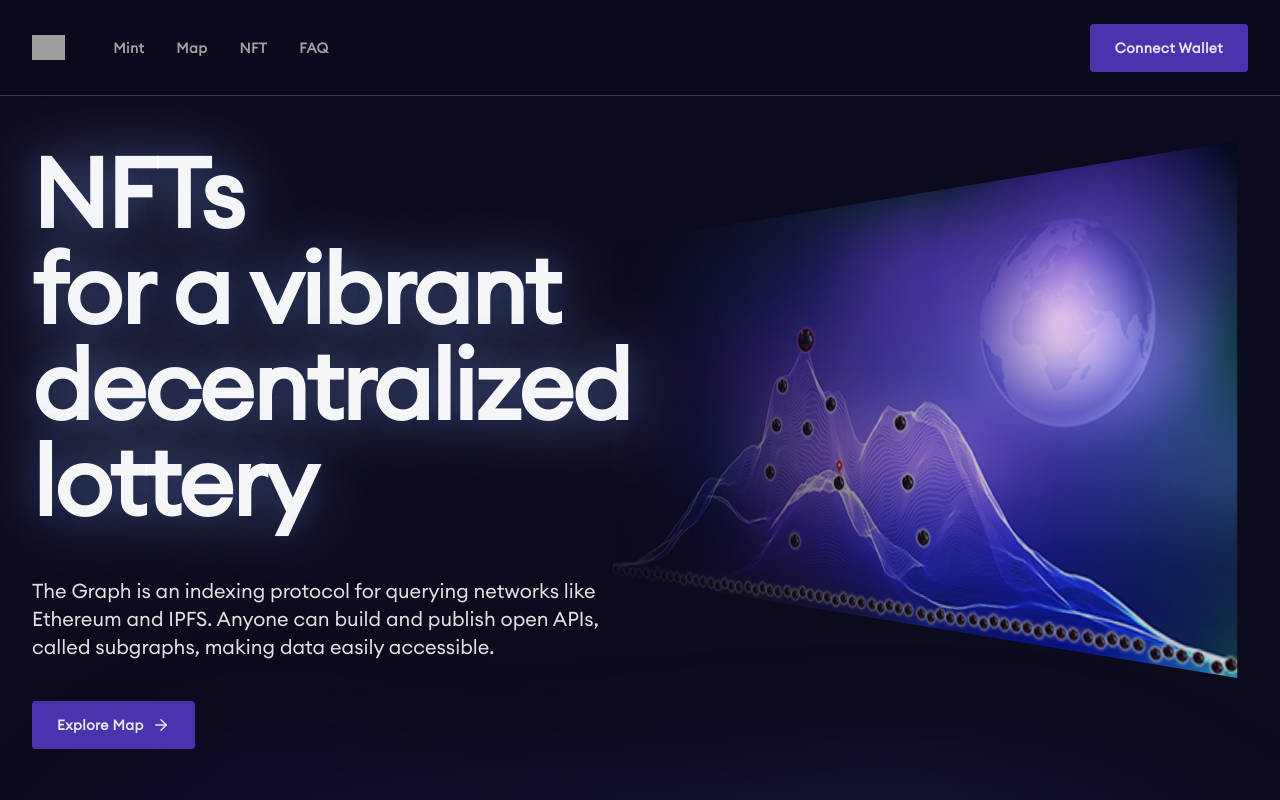
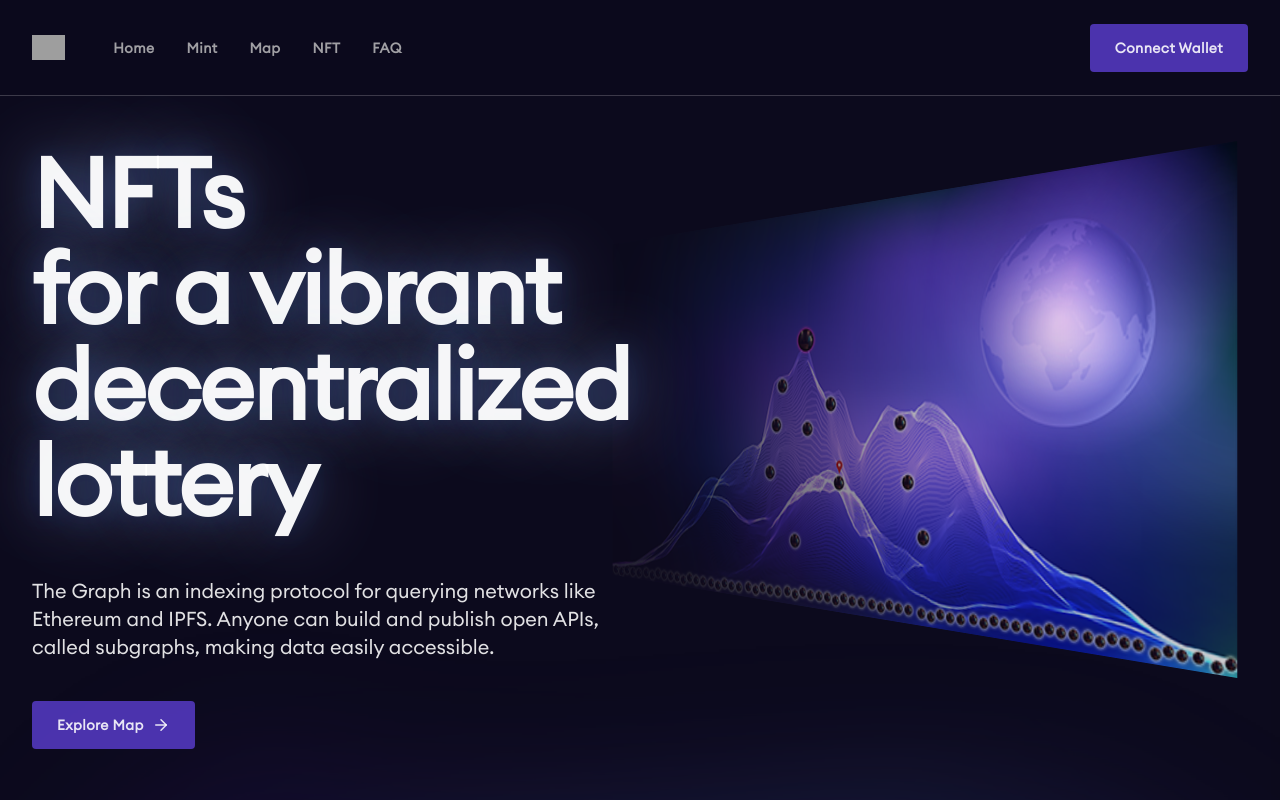
Before and after one commit to onho34/NFT-website-react, a React (Create React App) app: page / in a window 1280 px wide. Shown: the top 800 px of the page. Built offline with nearby package versions, Linux system fonts and the light colour scheme; grey boxes are pictures that could not be loaded.

Commit message:
add menu scroll function

```diff
--- a/package.json
+++ b/package.json
@@ -24,6 +24,7 @@
     "react-range": "^1.8.13",
     "react-router-dom": "^6.3.0",
     "react-scripts": "^5.0.1",
+    "react-scroll": "^1.8.8",
     "react-slick": "^0.29.0",
     "sass": "^1.53.0",
     "slick-carousel": "^1.8.1",
--- a/src/components/Footer/index.tsx
+++ b/src/components/Footer/index.tsx
@@ -1,5 +1,6 @@
 import { GitHub, Mail, Twitter, Facebook, Instagram } from "react-feather"
 import styled from "styled-components"
+import { Link } from 'react-scroll'
 
 const Wrapper = styled.div`
     padding-top: 32px;
@@ -170,23 +171,58 @@ export const Footer = () => {
                     <nav>
                         <ul>
                             <li>
-                                <a>Home</a>
+                                <Link
+                                    smooth={true}
+                                    duration={500}
+                                    spy={true}
+                                    to={ 'home' }
+                                >
+                                    Home
+                                </Link>
                             </li>
 
                             <li>
-                                <a>Mint</a>
+                                <Link
+                                    smooth={true}
+                                    duration={500}
+                                    spy={true}
+                                    to={ 'mint' }
+                                >
+                                    Mint
+                                </Link>
                             </li>
 
                             <li>
-                                <a>Map</a>
+                                <Link
+                                    smooth={true}
+                                    duration={500}
+                                    spy={true}
+                                    to={ 'map' }
+                                >
+                                    Map
+                                </Link>
                             </li>
 
                             <li>
-                                <a>NFT</a>
+                                <Link
+                                    smooth={true}
+                                    duration={500}
+                                    spy={true}
+                                    to={ 'nft' }
+                                >
+                                    NFT
+                                </Link>
                             </li>
 
                             <li>
-                                <a>FAQ</a>
+                                <Link
+                                    smooth={true}
+                                    duration={500}
+                                    spy={true}
+                                    to={ 'faq' }
+                                >
+                                    FAQ
+                                </Link>
                             </li>
                         </ul>
 
--- a/src/components/Header/index.tsx
+++ b/src/components/Header/index.tsx
@@ -2,6 +2,7 @@ import { useEffect, useState } from "react";
 import styled from "styled-components";
 import logoImg from '../../assets/images/logo.svg'
 import { NormalButton } from "../../theme/components";
+import { Link } from 'react-scroll'
 
 const Wrapper = styled.header`
     z-index: 100;
@@ -81,19 +82,58 @@ export const Header = () => {
                     </LogoImg>
 
                     <MenuItem>
-                        Mint
+                        <Link
+                            smooth={true}
+                            duration={500}
+                            spy={true}
+                            to={ 'home' }
+                        >
+                            Home
+                        </Link>
                     </MenuItem>
 
                     <MenuItem>
-                        Map
+                        <Link
+                            smooth={true}
+                            duration={500}
+                            spy={true}
+                            to={ 'mint' }
+                        >
+                            Mint
+                        </Link>
                     </MenuItem>
 
                     <MenuItem>
-                        NFT
+                        <Link
+                            smooth={true}
+                            duration={500}
+                            spy={true}
+                            to={ 'map' }
+                        >
+                            Map
+                        </Link>
                     </MenuItem>
 
                     <MenuItem>
-                        FAQ
+                        <Link
+                            smooth={true}
+                            duration={500}
+                            spy={true}
+                            to={ 'nft' }
+                        >
+                            NFT
+                        </Link>
+                    </MenuItem>
+
+                    <MenuItem>
+                        <Link
+                            smooth={true}
+                            duration={500}
+                            spy={true}
+                            to={ 'faq' }
+                        >
+                            FAQ
+                        </Link>
                     </MenuItem>
                 </div>
 
--- a/src/pages/Home/index.tsx
+++ b/src/pages/Home/index.tsx
@@ -35,14 +35,22 @@ export const Home = () => {
             <Suspense fallback={<Loader />}>
                 <Header />
 
-                <Spacer />
-                <Intro />
+                <div id="home">
+                    <Spacer />
+                    <Intro />
+                </div>
 
-                <NFTShow />
+                <div id="nft">
+                    <NFTShow />
+                </div>
 
-                <MintBox />
+                <div id="mint">
+                    <MintBox />
+                </div>
 
-                <FaqComponent />
+                <div id="faq">
+                    <FaqComponent />
+                </div>
 
                 <Footer />
             </Suspense>
--- a/src/react-app-env.d.ts
+++ b/src/react-app-env.d.ts
@@ -1,3 +1,5 @@
 /// <reference types="react-scripts" />
 
 declare module 'react-slick';
+
+declare module 'react-scroll';
```
Also changed, not shown: 1 other file (tests, documents, lock files or other folders).
